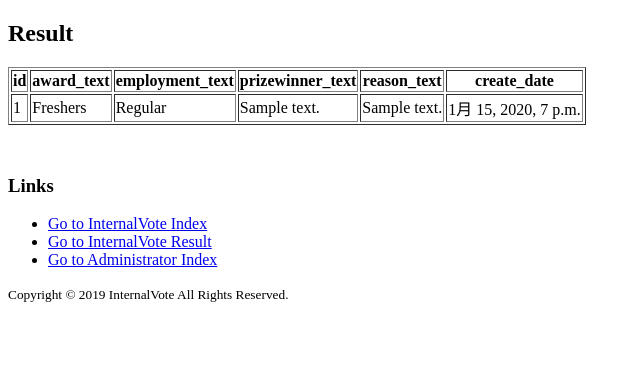
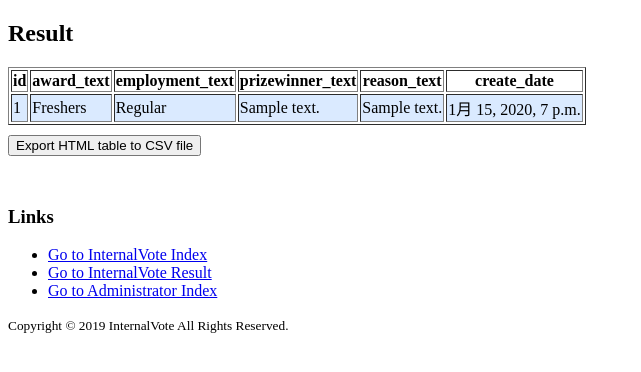
Before and after one commit to s-sato-1/InternalVote, a Django app: page /InternalVote/result in a window 1280 px wide. Shown: the part 98-470 px from the top of the page, without its empty margins (0-641 px from the left). Run offline with Django 3.2, Linux system fonts and the light colour scheme; tables that the repository leaves empty hold one stand-in row (values such as "Sample post").

Commit message:
add download_csv.js

```diff
--- a/InternalVote/static/InternalVote/style.css
+++ b/InternalVote/static/InternalVote/css/style.css
@@ -1,3 +1,4 @@
+@charset "utf-8";
 /* body */
 body {
     color: black;
@@ -13,11 +14,25 @@ table {
     margin-top: 0px;
     margin-bottom: 0px;
 }
+/* th */
+th {
+    text-align: center;
+    color: black;
+}
+td {
+    text-align: left;
+    white-space: break-spaces;
+}
+/* tbody */
+tbody > tr:nth-of-type(even) {
+    background-color: #daeaff;
+}
 /* textarea */
 textarea {
     color: black;
     /*font-family: "Consolas";*/
     font-family: "MeryoUI";
+    word-wrap: "hard";
 }
 /* div class */
 .div-001 {
--- /dev/null
+++ b/InternalVote/static/InternalVote/js/download_csv.js
@@ -0,0 +1,57 @@
+
+function download_csv(csv, filename) {
+    var csvFile;
+    var downloadLink;
+
+    // CSV FILE
+    csvFile = new Blob([csv], {type: "text/csv"});
+
+    // Download link
+    downloadLink = document.createElement("a");
+
+    // File name
+    downloadLink.download = filename;
+
+    // We have to create a link to the file
+    downloadLink.href = window.URL.createObjectURL(csvFile);
+
+    // Make sure that the link is not displayed
+    downloadLink.style.display = "none";
+
+    // Add the link to your DOM
+    document.body.appendChild(downloadLink);
+
+    // Lanzamos
+    downloadLink.click();
+}
+
+// ====================================================
+
+function export_table_to_csv(html, filename) {
+    var csv = [];
+    var rows = document.querySelectorAll("table tr");
+
+    for (var i = 0; i < rows.length; i++) {
+        var row = [], cols = rows[i].querySelectorAll("td, th");
+
+        for (var j = 0; j < cols.length; j++)
+            row.push(cols[j].innerText.replace(/\r?\n/g, ''));
+
+        csv.push(row.join(","));
+    }
+
+    // Download CSV
+    download_csv(csv.join("\n"), filename);
+}
+
+// ====================================================
+// ====================================================
+
+// Click Event
+document.getElementById('btnPrint').addEventListener("click", function () {
+    var html = document.querySelector("table").outerHTML;
+
+    alert("The file is replaced CR, LF.");
+
+    export_table_to_csv(html, "result.csv");
+});
--- a/InternalVote/templates/InternalVote/base.html
+++ b/InternalVote/templates/InternalVote/base.html
@@ -6,8 +6,8 @@
 <title>InternalVote</title>
 <!-- style css -->
 {% load static %}
-<link rel="stylesheet" type="text/css" href="{% static 'InternalVote/style.css' %}">
-<link rel="shortcut icon" type="image/png" href="{% static 'InternalVote/image/favicon.ico' %}"/>
+<link rel="stylesheet" type="text/css" href="{% static 'InternalVote/css/style.css' %}">
+<link rel="shortcut icon" type="image/png" href="{% static 'InternalVote/image/favicon.ico' %}">
 </head>
 <!-- body -->
 <body>
@@ -29,5 +29,7 @@
     <small>Copyright &#169; 2019 InternalVote All Rights Reserved.</small>
   </div>
 </footer>
+<!-- javascript -->
+<script type="text/javascript" src="{% static 'InternalVote/js/download_csv.js' %}"></script>
 </body>
 </html>
--- a/InternalVote/templates/InternalVote/result.html
+++ b/InternalVote/templates/InternalVote/result.html
@@ -22,6 +22,9 @@
       </tr>
     {% endfor %}
     </table>
+    <div class="div-001">
+      <button id="btnPrint">Export HTML table to CSV file</button>
+    </div>
   {% else %}
     <p>No dat.</p>
   {% endif %}
```
Also changed, not shown: project/settings.py (+8 -1 lines).
